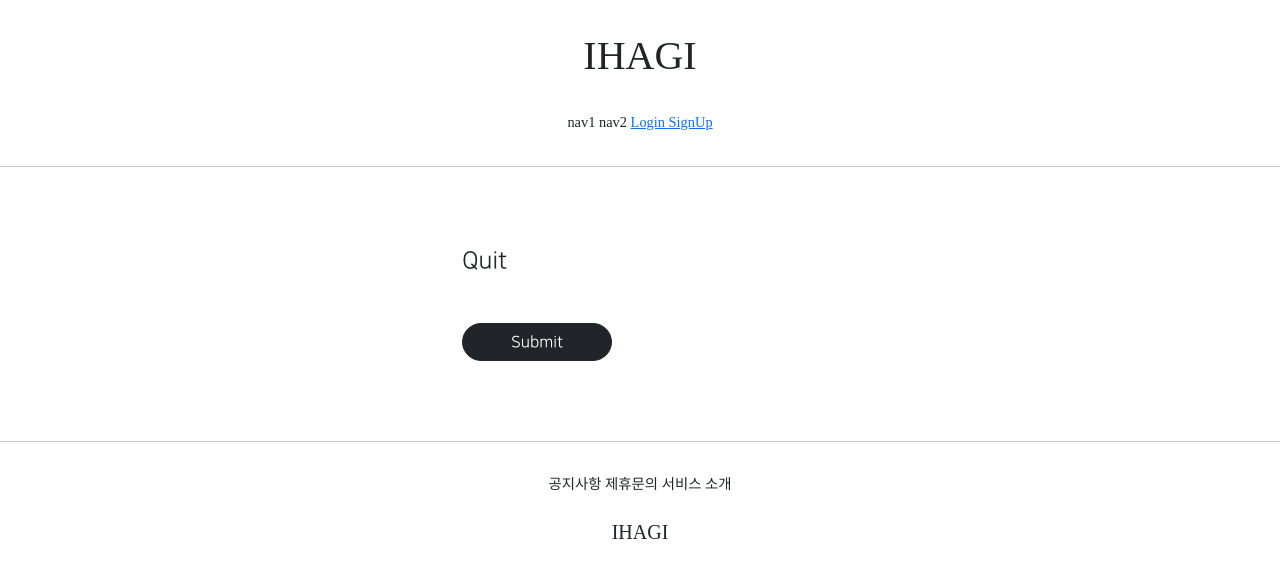
After one commit to IHAGI-c/GIS_class_2, a Django app: page /accounts/delete/1 in a window 1280 px wide. The commit adds this page. Shown: the top 578 px of the page. Run offline with Django 3.2, Linux system fonts and the light colour scheme; tables that the repository leaves empty hold one stand-in row (values such as "Sample post"); parts of the project's set-up code (start-up, migrations or seed data) failed here and were passed over; some libraries are stand-ins or nearby versions.

Commit message:
7/19 class_2 class commit 2

```diff
--- /dev/null
+++ b/accountapp/templates/accountapp/delete.html
@@ -0,0 +1,21 @@
+{%  extends 'base.html' %}
+
+{% block content %}
+
+    <div class="text-center, mw-500 m-auto">
+        <div class="m-5">
+            <h4>Quit</h4>
+        </div>
+        <div>
+            <form action="{% url 'accountapp:delete' pk=target_user.pk %}" method="post">
+                {% csrf_token %}
+                <div class = 'm-5'>
+                    <input type="submit"
+                       class="btn btn-dark rounded-pill px-5">
+                </div>
+            </form>
+        </div>
+    </div>
+
+
+{% endblock %}
--- a/accountapp/templates/accountapp/detail.html
+++ b/accountapp/templates/accountapp/detail.html
@@ -15,6 +15,11 @@
                 Update Info
             </a>
         </div>
+        <div>
+            <a href="{% url 'accountapp:delete' pk=target_user.pk %}">
+                Quit
+            </a>
+        </div>
     </div>
 
 {% endblock %}
--- a/accountapp/urls.py
+++ b/accountapp/urls.py
@@ -1,7 +1,7 @@
 from django.contrib.auth.views import LoginView, LogoutView
 from django.urls import path
 
-from accountapp.views import hello_world, AccountCreateView, AccountDetailView, AccountUpdateView
+from accountapp.views import hello_world, AccountCreateView, AccountDetailView, AccountUpdateView, AccountDeleteView
 
 app_name = 'accountapp'
 
@@ -15,4 +15,5 @@ urlpatterns = [
     path('create/', AccountCreateView.as_view(), name='create'),
     path('detail/<int:pk>', AccountDetailView.as_view(), name='detail'),
     path('update/<int:pk>', AccountUpdateView.as_view(), name='update'),
+    path('delete/<int:pk>', AccountDeleteView.as_view(), name='delete'),
 ]
--- a/accountapp/views.py
+++ b/accountapp/views.py
@@ -6,7 +6,7 @@ from django.shortcuts import render
 
 # Create your views here.
 from django.urls import reverse, reverse_lazy
-from django.views.generic import CreateView, DetailView, UpdateView
+from django.views.generic import CreateView, DetailView, UpdateView, DeleteView
 
 from accountapp.models import HelloWorld
 
@@ -44,5 +44,11 @@ class AccountUpdateView(UpdateView):
     model = User
     form_class = UserCreationForm
     context_object_name = 'target_user'
-    success_url = reverse_lazy('accountapp:detail.hello_world')
+    success_url = reverse_lazy('accountapp:hello_world')
     template_name = 'accountapp/update.html'
+
+class AccountDeleteView(DeleteView):
+    model = User
+    context_object_name = 'target_user'
+    success_url = reverse_lazy('accountapp:hello_world')
+    template_name = 'accountapp/delete.html'
```
